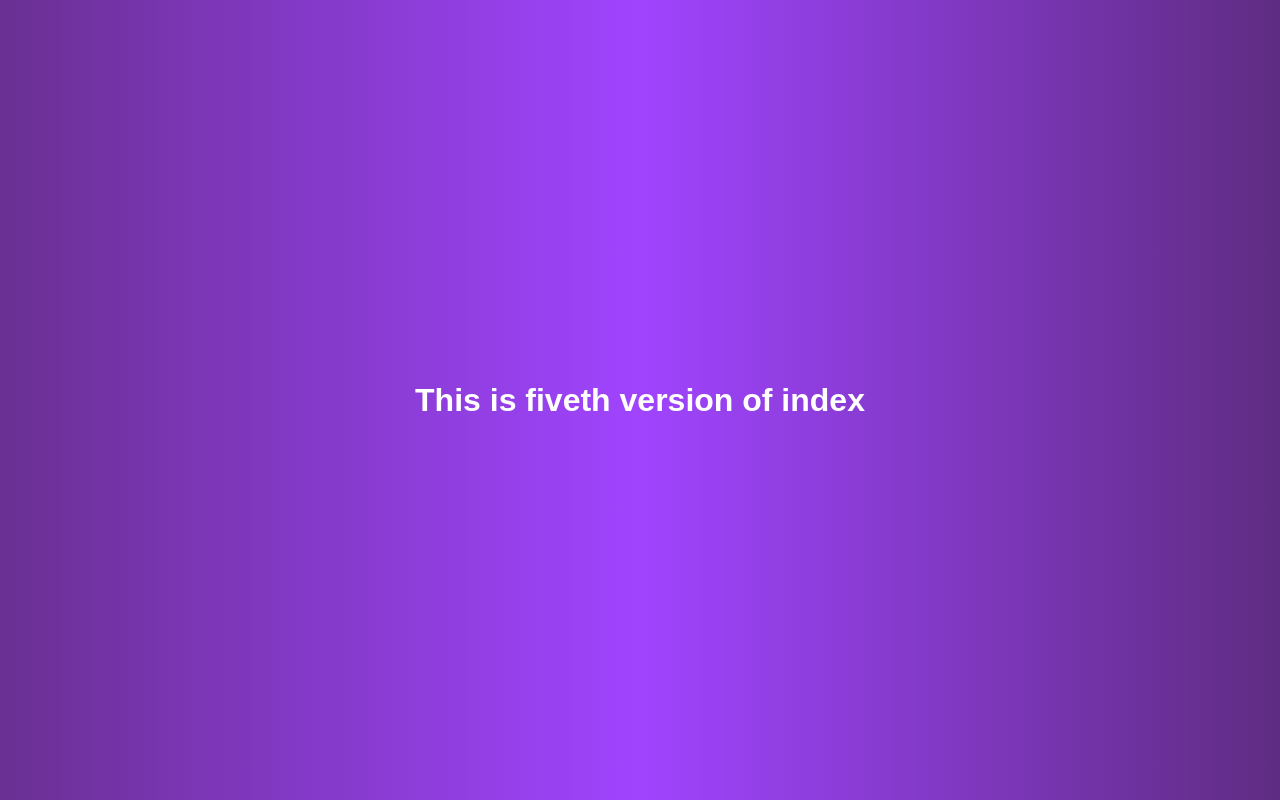
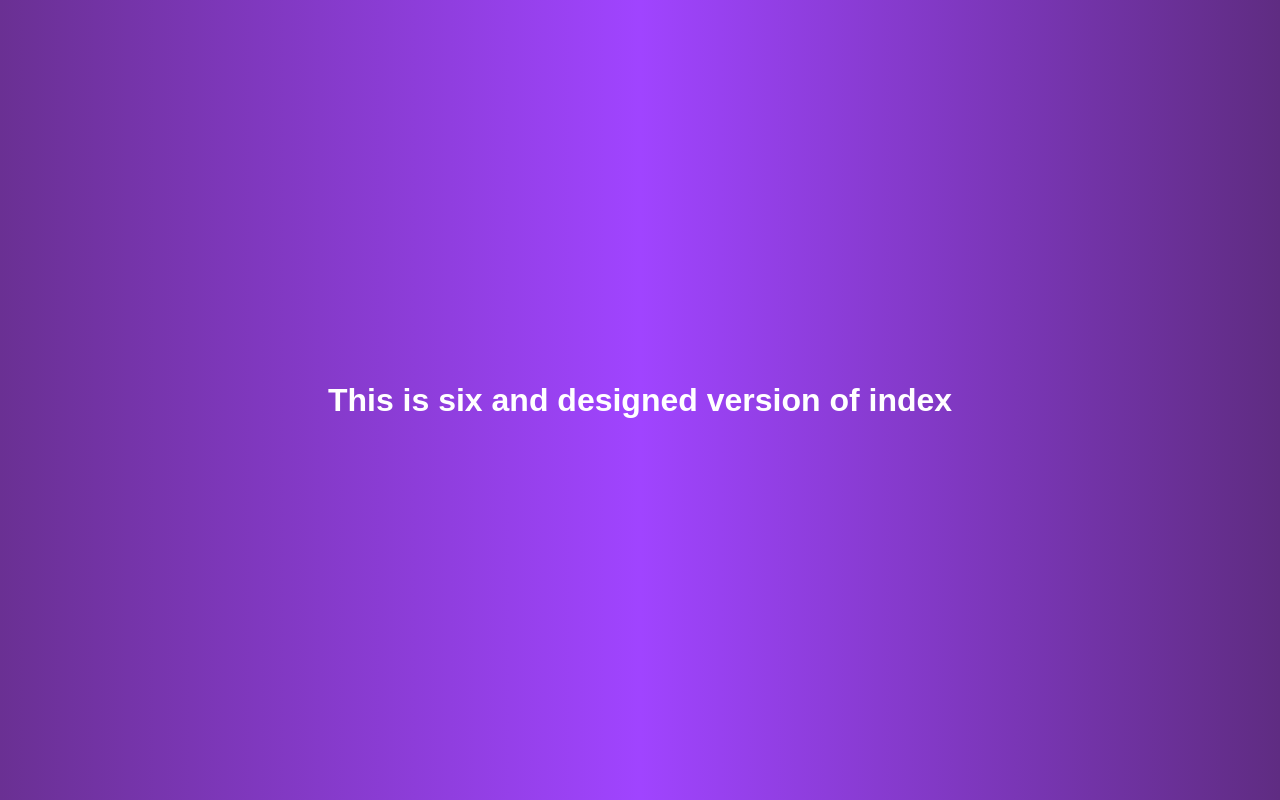
Before and after one commit to Uniqeboy/my_repo, a plain HTML site: page index.html in a window 1280 px wide. Drawn offline with Linux system fonts and the light colour scheme.

Commit message:
six and designed version of index

```diff
--- a/index.html
+++ b/index.html
@@ -7,6 +7,6 @@
     <link rel="stylesheet" href="style.css"
 </head>
 <body>
-    <h1>This is fiveth version of index</h1>
+    <h1>This is six and designed version of index</h1>
 </body>
 </html>
```
